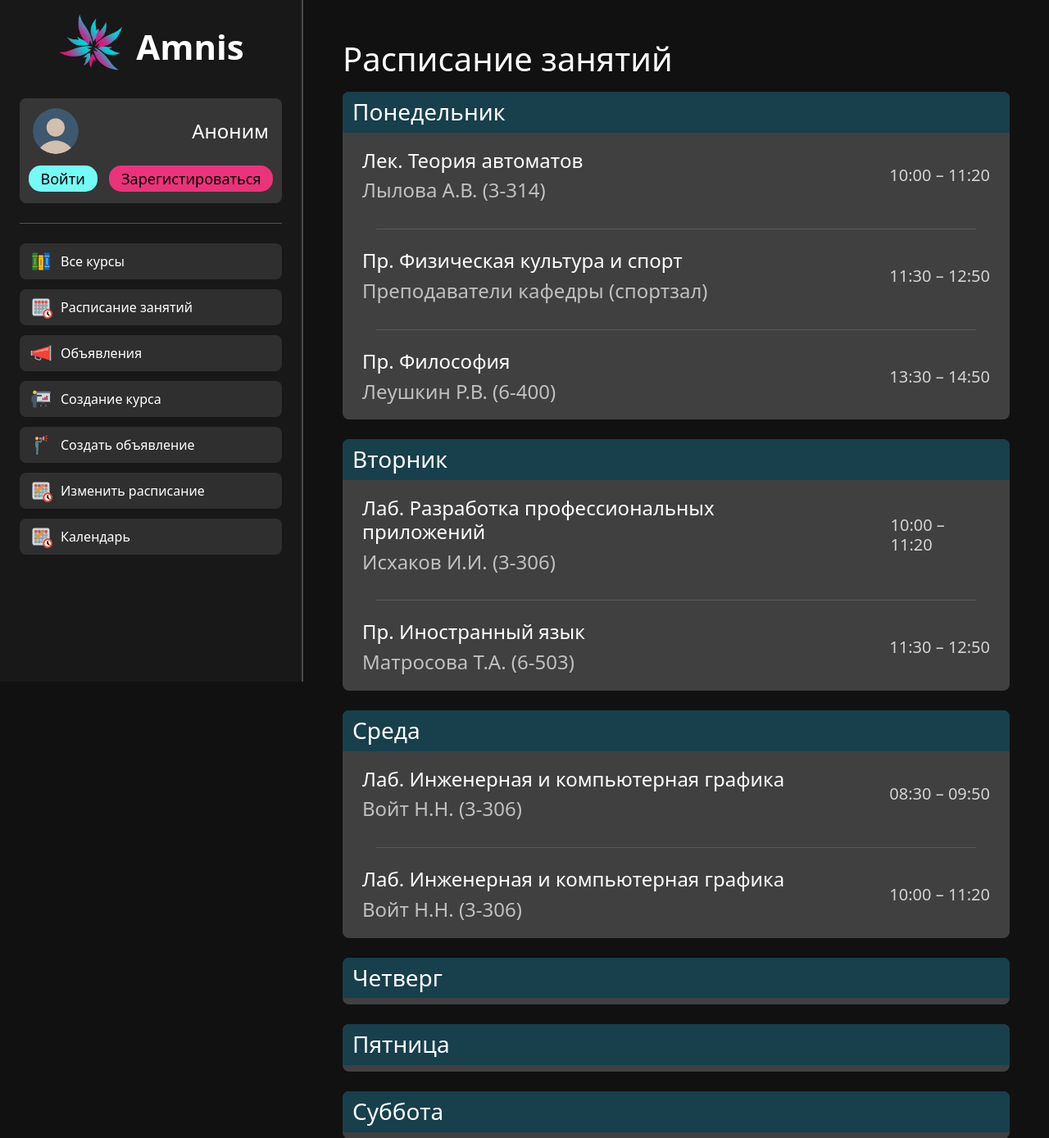
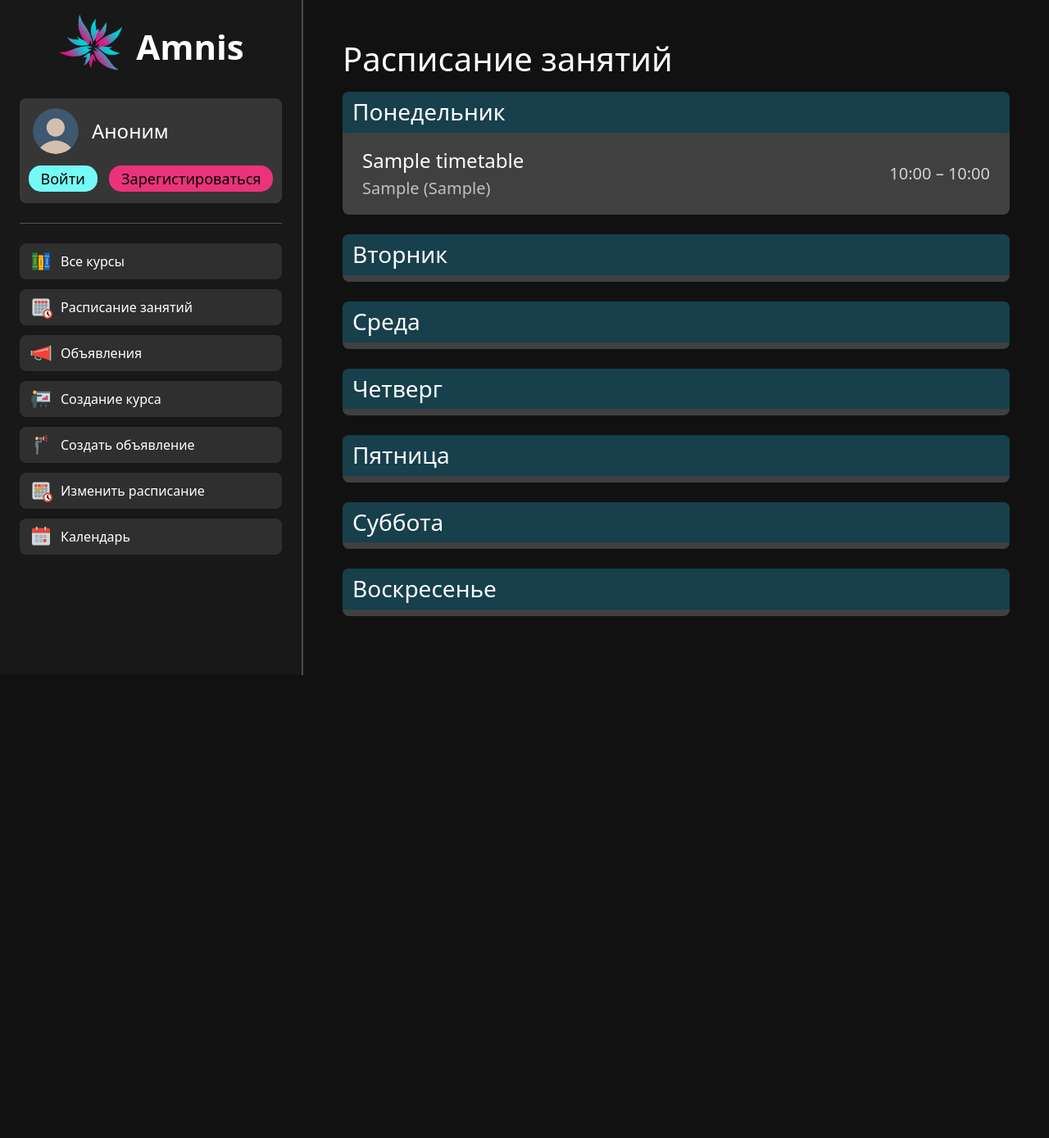
Before and after one commit to UniversityJointProjects/E-cousesSite, a Django app: page /timetable in a window 1280 px wide. Shown: the top 1389 px of the page at 82% size. After the commit the page ends 824 px from the top, so only its background shows below. Run offline with Django 4.2, Linux system fonts and the light colour scheme; tables that the repository leaves empty hold one stand-in row (values such as "Sample post"); parts of the project's set-up code (start-up, migrations or seed data) failed here and were passed over; some libraries are stand-ins or nearby versions.

Commit message:
Added timetable editor

```diff
--- a/config/main/static/main/css/course.css
+++ b/config/main/static/main/css/course.css
@@ -72,6 +72,7 @@ html, body{
     height: 48px;
     padding: 12px 24px;
     white-space: nowrap;
+    margin-left: 32px;
 }
 .pass_button {
     display: flex;
--- a/config/main/static/main/css/navigation.css
+++ b/config/main/static/main/css/navigation.css
@@ -99,7 +99,7 @@
     width: 100%;
     align-items: center;
     padding: 12px 16px;
-    justify-content: space-between;
+    /* justify-content: space-between; */
 }
 
 #anon_id, #user_id {
@@ -153,7 +153,7 @@
 
 
 #to_profile {
-    margin-left: 10px;
+    margin-left: auto;
 }
 
 #to_profile_img {
--- a/config/main/static/main/css/timetable.css
+++ b/config/main/static/main/css/timetable.css
@@ -114,6 +114,7 @@ table th {
 
 .tw_weekday_container .tw_subject_lecturer {
     color: #c0c0c0;
+    font-size: 20px;
 }
 
 .tw_weekday_container h5 {
@@ -127,6 +128,12 @@ table th {
     color: darkgrey;
     margin: 12px 0;
 }
+
+
+.tw_weekday_container hr:last-of-type {
+    display: none;
+}
+
 
 .timetable_weekday {
     background-color: #404040;
@@ -157,7 +164,7 @@ table th {
 
 
 #timetable_edit_title {
-    margin-top: 32px;
+    margin-top: 48px;
 }
 
 
@@ -166,6 +173,10 @@ table th {
 .weekday {
     background-color: #404040;
     border-radius: 8px;
+}
+
+.weekday + .weekday {
+    margin-top: 24px;
 }
 
 .wd_heading {
@@ -196,8 +207,10 @@ table th {
 
 .wd_info {
     display: flex;
-    flex-direction: column;
+    flex-direction: row;
     padding: 12px 14px;
+    justify-content: space-between;
+    align-items: center;
 }
 
 .wd_si_subject {
@@ -205,5 +218,10 @@ table th {
 }
 
 .wd_si_teach_loc {
-    font-size: 22px;
+    font-size: 20px;
+    color: #c9c9c9;
 }
+
+.wd_time_bounds {
+    font-size: 18px;
+}
--- a/config/main/templates/main/navigation.html
+++ b/config/main/templates/main/navigation.html
@@ -80,7 +80,7 @@
 
         <a class="navigation_list_ref" href="{% url 'schedule' month=0 year=0 %}">
             <div class="nav_list_sect">
-                <img class="nav_sect_img" src="/static/main/img/edit_timetable.svg">
+                <img class="nav_sect_img" src="/static/main/img/schedule.svg">
                 <div class="nav_sect_label">Календарь</div>
             </div>
         </a>
--- a/config/main/templates/main/timetable.html
+++ b/config/main/templates/main/timetable.html
@@ -23,82 +23,107 @@
                 <div class="timetable_weekday">
                     <h3>Понедельник</h3>
                     <div class="tw_weekday_container">
+                        {% for item in data.Понедельник %}
                             <div class="tw_subject">
                                 <div>
-                                <h4 class="tw_subject_title">Лек. Теория автоматов</h4>
-                                <h4 class="tw_subject_lecturer">Лылова А.В. (3-314)</h4>
+                                    <h4 class="tw_subject_title">{{ item.subject }}</h4>
+                                    <h4 class="tw_subject_lecturer">{{ item.teacher_location }}</h4>
                                 </div>
-                            <h5>10:00 – 11:20</h5>
+                                <h5>{{ item.time }}</h5>
                             </div>
                             <hr>
-                        <div class="tw_subject">
-                            <div>
-                                <h4 class="tw_subject_title">Пр. Физическая культура и спорт</h4>
-                                <h4 class="tw_subject_lecturer">Преподаватели кафедры (спортзал)</h4>
-                            </div>
-                            <h5>11:30 – 12:50</h5>
-                        </div>
-                        <hr>
-                        <div class="tw_subject">
-                            <div>
-                                <h4 class="tw_subject_title">Пр. Философия</h4>
-                                <h4 class="tw_subject_lecturer">Леушкин Р.В. (6-400)</h4>
-                            </div>
-                            <h5>13:30 – 14:50</h5>
-                        </div>
+                        {% endfor %}
                     </div>
                 </div>
                 <div class="timetable_weekday">
                     <h3>Вторник</h3>
                     <div class="tw_weekday_container">
+                        {% for item in data.Вторник %}
                             <div class="tw_subject">
                                 <div>
-                                <h4 class="tw_subject_title">Лаб. Разработка профессиональных приложений</h4>
-                                <h4 class="tw_subject_lecturer">Исхаков И.И. (3-306)</h4>
+                                    <h4 class="tw_subject_title">{{ item.subject }}</h4>
+                                    <h4 class="tw_subject_lecturer">{{ item.teacher_location }}</h4>
                                 </div>
-                            <h5>10:00 – 11:20</h5>
+                                <h5>{{ item.time }}</h5>
                             </div>
                             <hr>
-                        <div class="tw_subject">
-                            <div>
-                                <h4 class="tw_subject_title">Пр. Иностранный язык</h4>
-                                <h4 class="tw_subject_lecturer">Матросова Т.А. (6-503)</h4>
-                            </div>
-                            <h5>11:30 – 12:50</h5>
-                        </div>
+                        {% endfor %}
                     </div>
                 </div>
                 <div class="timetable_weekday">
                     <h3>Среда</h3>
                     <div class="tw_weekday_container">
+                        {% for item in data.Среда %}
                             <div class="tw_subject">
                                 <div>
-                                <h4 class="tw_subject_title">Лаб. Инженерная и компьютерная графика</h4>
-                                <h4 class="tw_subject_lecturer">Войт Н.Н. (3-306)</h4>
+                                    <h4 class="tw_subject_title">{{ item.subject }}</h4>
+                                    <h4 class="tw_subject_lecturer">{{ item.teacher_location }}</h4>
                                 </div>
-                            <h5>08:30 – 09:50</h5>
+                                <h5>{{ item.time }}</h5>
                             </div>
                             <hr>
-                        <div class="tw_subject">
-                            <div>
-                                <h4 class="tw_subject_title">Лаб. Инженерная и компьютерная графика</h4>
-                                <h4 class="tw_subject_lecturer">Войт Н.Н. (3-306)</h4>
-                            </div>
-                            <h5>10:00 – 11:20</h5>
-                        </div>
+                        {% endfor %}
                     </div>
                 </div>
                 <div class="timetable_weekday">
                     <h3>Четверг</h3>
+                    <div class="tw_weekday_container">
+                        {% for item in data.Четверг %}
+                            <div class="tw_subject">
+                                <div>
+                                    <h4 class="tw_subject_title">{{ item.subject }}</h4>
+                                    <h4 class="tw_subject_lecturer">{{ item.teacher_location }}</h4>
+                                </div>
+                                <h5>{{ item.time }}</h5>
+                            </div>
+                            <hr>
+                        {% endfor %}
+                    </div>
                 </div>
                 <div class="timetable_weekday">
                     <h3>Пятница</h3>
+                    <div class="tw_weekday_container">
+                        {% for item in data.Пятница %}
+                            <div class="tw_subject">
+                                <div>
+                                    <h4 class="tw_subject_title">{{ item.subject }}</h4>
+                                    <h4 class="tw_subject_lecturer">{{ item.teacher_location }}</h4>
+                                </div>
+                                <h5>{{ item.time }}</h5>
+                            </div>
+                            <hr>
+                        {% endfor %}
+                    </div>
                 </div>
                 <div class="timetable_weekday">
                     <h3>Суббота</h3>
+                    <div class="tw_weekday_container">
+                        {% for item in data.Суббота %}
+                            <div class="tw_subject">
+                                <div>
+                                    <h4 class="tw_subject_title">{{ item.subject }}</h4>
+                                    <h4 class="tw_subject_lecturer">{{ item.teacher_location }}</h4>
+                                </div>
+                                <h5>{{ item.time }}</h5>
+                            </div>
+                            <hr>
+                        {% endfor %}
+                    </div>
                 </div>
                 <div class="timetable_weekday">
                     <h3>Воскресенье</h3>
+                    <div class="tw_weekday_container">
+                        {% for item in data.Воскресенье %}
+                            <div class="tw_subject">
+                                <div>
+                                    <h4 class="tw_subject_title">{{ item.subject }}</h4>
+                                    <h4 class="tw_subject_lecturer">{{ item.teacher_location }}</h4>
+                                </div>
+                                <h5>{{ item.time }}</h5>
+                            </div>
+                            <hr>
+                        {% endfor %}
+                    </div>
                 </div>
             </div>
         </div>
--- a/config/main/templates/main/timetable_edit.html
+++ b/config/main/templates/main/timetable_edit.html
@@ -45,7 +45,7 @@
             <div class="weekday">
                 <div class="wd_heading">
                     <h4>{{item.weekday}}</h4>
-                    <a href="/">Удалить</a>
+                    <a href="{% url 'timetable_remove' item.idx %}">Удалить</a>
                 </div>
                 <div class="wd_info">
                     <div class="wd_sub_info">
--- a/config/main/urls.py
+++ b/config/main/urls.py
@@ -8,6 +8,7 @@ urlpatterns = [
     path('announcements_create', views.announcements_create, name="announcements_create"),
     path('timetable', views.timetable, name="timetable"),
     path('timetable_edit', views.timetable_edit, name="timetable_edit"),
+    path('timetable_remove/<int:pk>', views.timetable_remove, name="timetable_remove"),
     path('table_show/<int:tk>', views.table_view, name='table_show'),
     path('change_table/<int:url_table_id>/<int:entry_id>/<command>', views.change_table, name='change_table'),
     path('registration', views.registration, name='registration'),
--- a/config/main/views.py
+++ b/config/main/views.py
@@ -32,9 +32,12 @@ def get_role(user):
 
 def get_ava(user):
     if user.is_authenticated:
-        profiles_ava = ProfileInfo.objects.filter(name=user).get().avatar
+        try:
+            profiles_ava = ProfileInfo.objects.filter(name=user).get().avatar
 
-        return profiles_ava
+            return profiles_ava
+        except Exception:
+            return ""
     else:
         return ""
 
@@ -83,7 +86,14 @@ def timetable(request):
     role = get_role(request.user)
     ava = get_ava(request.user)
 
-    return render(request, "main/timetable.html", {'role': role, 'ava': ava})
+    timetable_els = Timetable.objects.all()
+    timetable_data = {"Понедельник": [], "Вторник": [], "Среда": [], "Четверг": [], "Пятница": [], "Суббота": [], "Воскресенье": []}
+
+    for item in timetable_els:
+        timetable_data[item.weekday].append({"subject": item.subject, "teacher_location": item.teacher + " (" + item.building_room + ")",
+                               "time": str(item.time_start)[:-3] + " – " + str(item.time_end)[:-3]})
+
+    return render(request, "main/timetable.html", {'role': role, 'ava': ava, "data": timetable_data})
 
 
 def timetable_edit(request):
@@ -96,17 +106,22 @@ def timetable_edit(request):
 
         if caform.is_valid():
             caform.save()
-            return redirect('timetable')
+            return redirect('timetable_edit')
 
     timetable_els = Timetable.objects.all()
     timetable_data = []
 
     for item in timetable_els:
-        timetable_data.append({"weekday": item.weekday, "subject": item.subject, "teacher_location": f"{item.teacher} ({item.building_room})", "time": f"{item.time_start} – {item.time_end}"})
+        timetable_data.append({"idx": item.pk, "weekday": item.weekday, "subject": item.subject, "teacher_location": f"{item.teacher} ({item.building_room})",
+                               "time": f"{str(item.time_start)[:-3]} – {str(item.time_end)[:-3]}"})
 
     return render(request, "main/timetable_edit.html", {'role': role, 'ava': ava, "form": form, "data": timetable_data})
 
 
+def timetable_remove(request, pk):
+    Timetable.objects.filter(pk=pk).delete()
+
+    return redirect('timetable_edit')
 
 
 def change_table(request, url_table_id, entry_id, command):
@@ -209,7 +224,10 @@ def login_view(request):
 
 
 def schedule(request, month, year):
-    return render(request, 'main/schedule.html', {'month': month, 'year': year})
+    role = get_role(request.user)
+    ava = get_ava(request.user)
+
+    return render(request, 'main/schedule.html', {'month': month, 'year': year, 'role': role, 'ava': ava})
 
 
 def create_event(request):
@@ -261,6 +279,8 @@ def delete_event(request):
     if len(events) > 0:
         events[0].delete()
     return JsonResponse({})
+
+
 def profile(request):
     user = request.user
     users_table = []
```
Also changed, not shown: config/db.sqlite3, config/main/migrations/0002_alter_timetable_weekday.py. Lines whose indentation alone changed are shown as unchanged.
